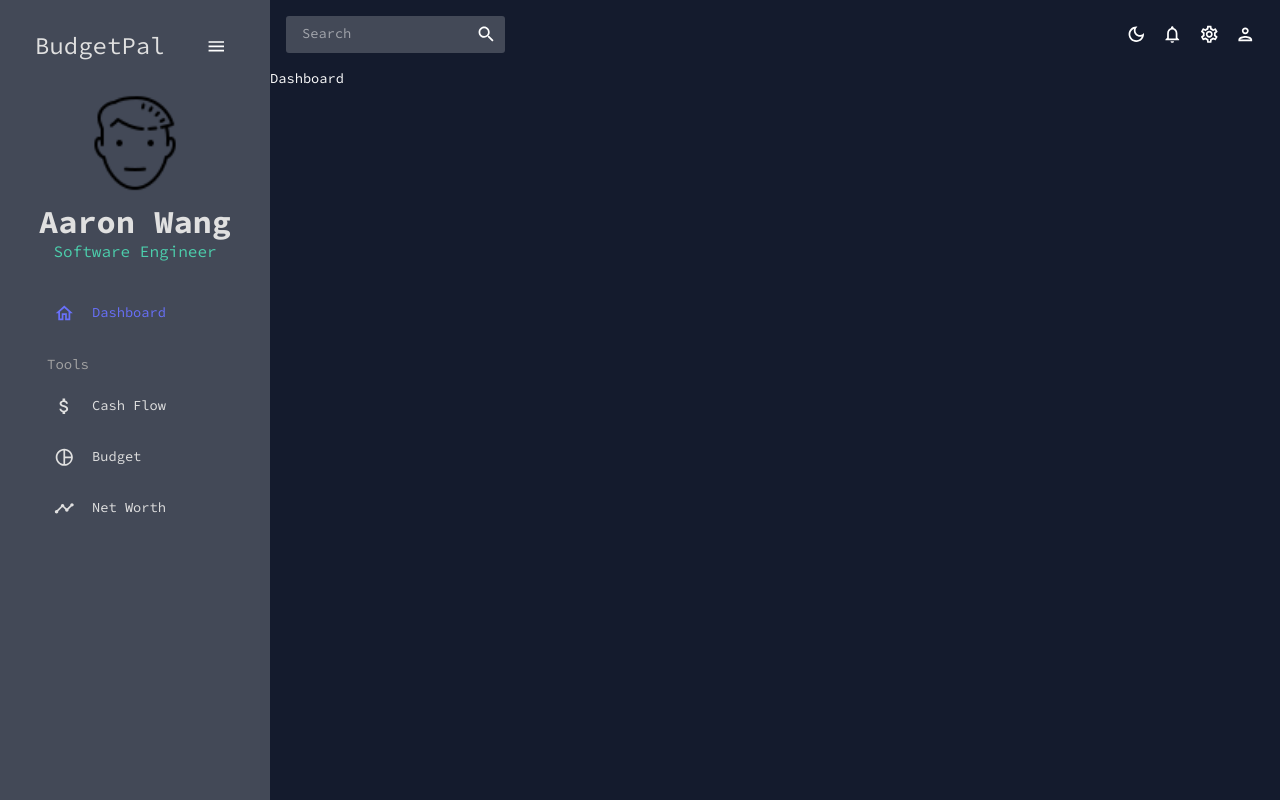
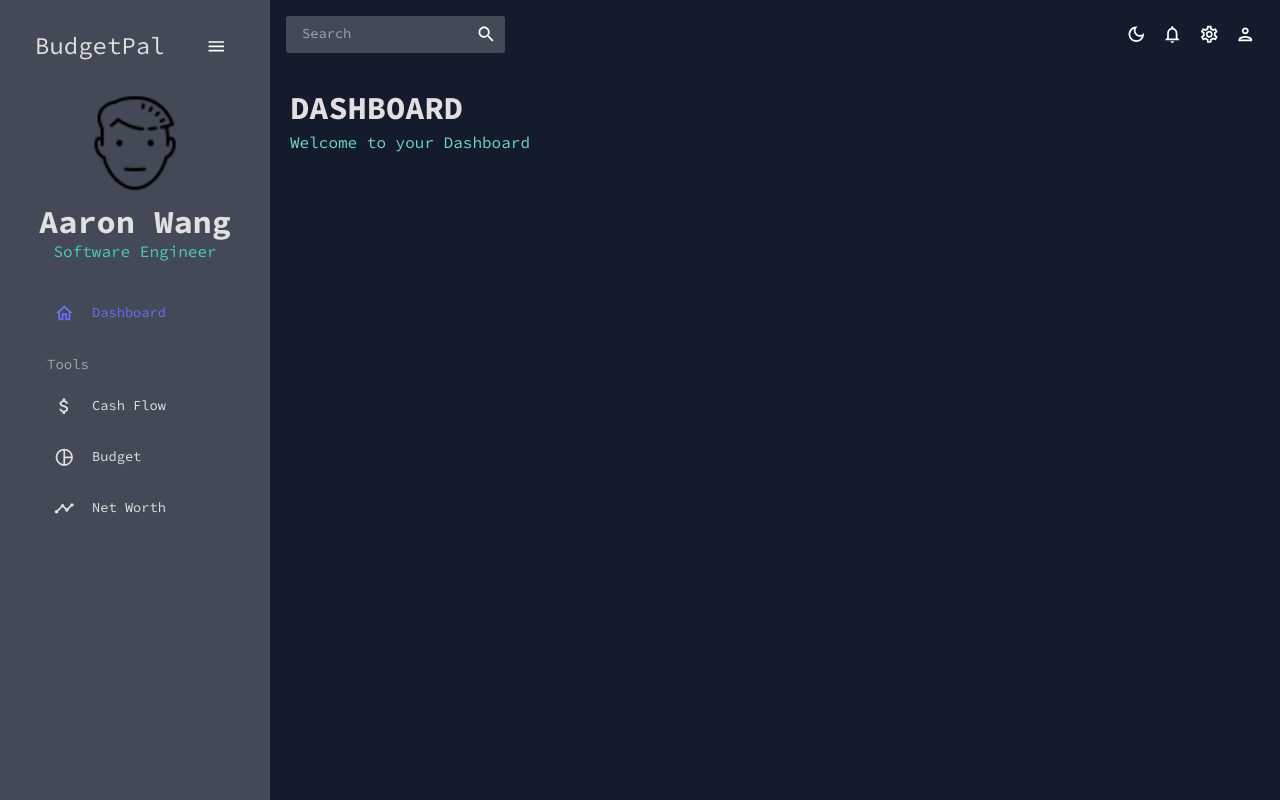
Before and after one commit to Aaronw7/budget-pal, a React (Create React App) app in the folder frontend/: page / in a window 1280 px wide. Built offline with nearby package versions, Linux system fonts and the light colour scheme; a web font is replaced by a local one.

Commit message:
created Header component

```diff
--- /dev/null
+++ b/frontend/src/components/Header.jsx
@@ -0,0 +1,27 @@
+import { Typography, Box, useTheme } from "@mui/material";
+import { tokens } from "../theme";
+
+const Header = ({ title, subtitle }) => {
+  const theme = useTheme();
+  const colors = tokens(theme.palette.mode);
+  return (
+    <Box mb="30px">
+      <Typography
+        variant="h2"
+        color={colors.gray[100]}
+        fontWeight="bold"
+        sx={{ mb: "5px" }}
+      >
+        {title}
+      </Typography>
+      <Typography
+        variant="h5"
+        color={colors.greenAccent[400]}
+      >
+        {subtitle}
+      </Typography>
+    </Box>
+  )
+}
+
+export default Header;
--- a/frontend/src/scenes/dashboard/index.jsx
+++ b/frontend/src/scenes/dashboard/index.jsx
@@ -1,5 +1,14 @@
+import { Box } from "@mui/material";
+import Header from "../../components/Header";
+
 const Dashboard = () => {
-  return <div>Dashboard</div>
+  return (
+    <Box m="20px">
+      <Box display="flex" justifyContent="space-between" alignItems="center">
+        <Header title="DASHBOARD" subtitle="Welcome to your Dashboard"/>
+      </Box>
+    </Box>
+  )
 }
 
 export default Dashboard;
```
